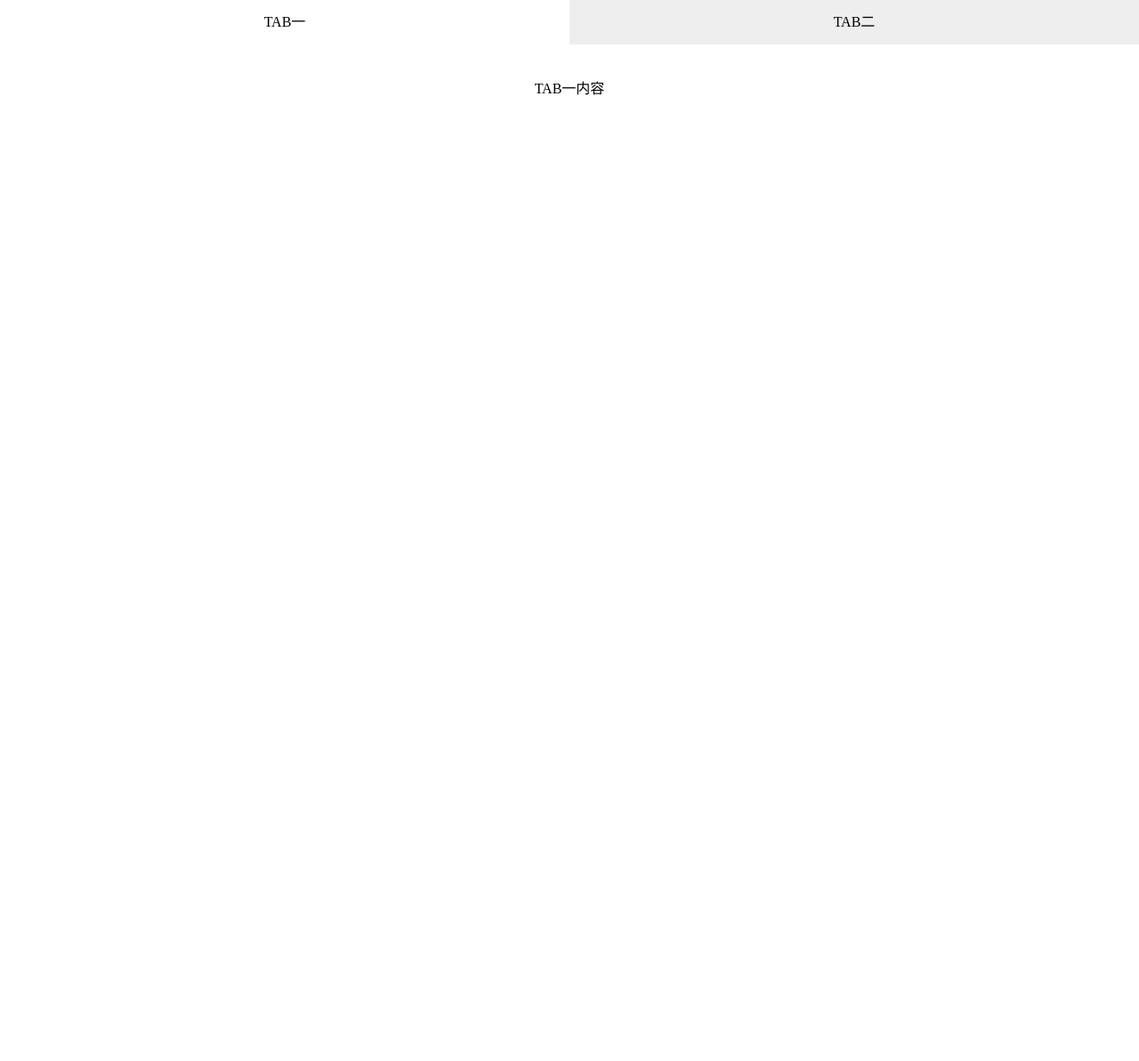
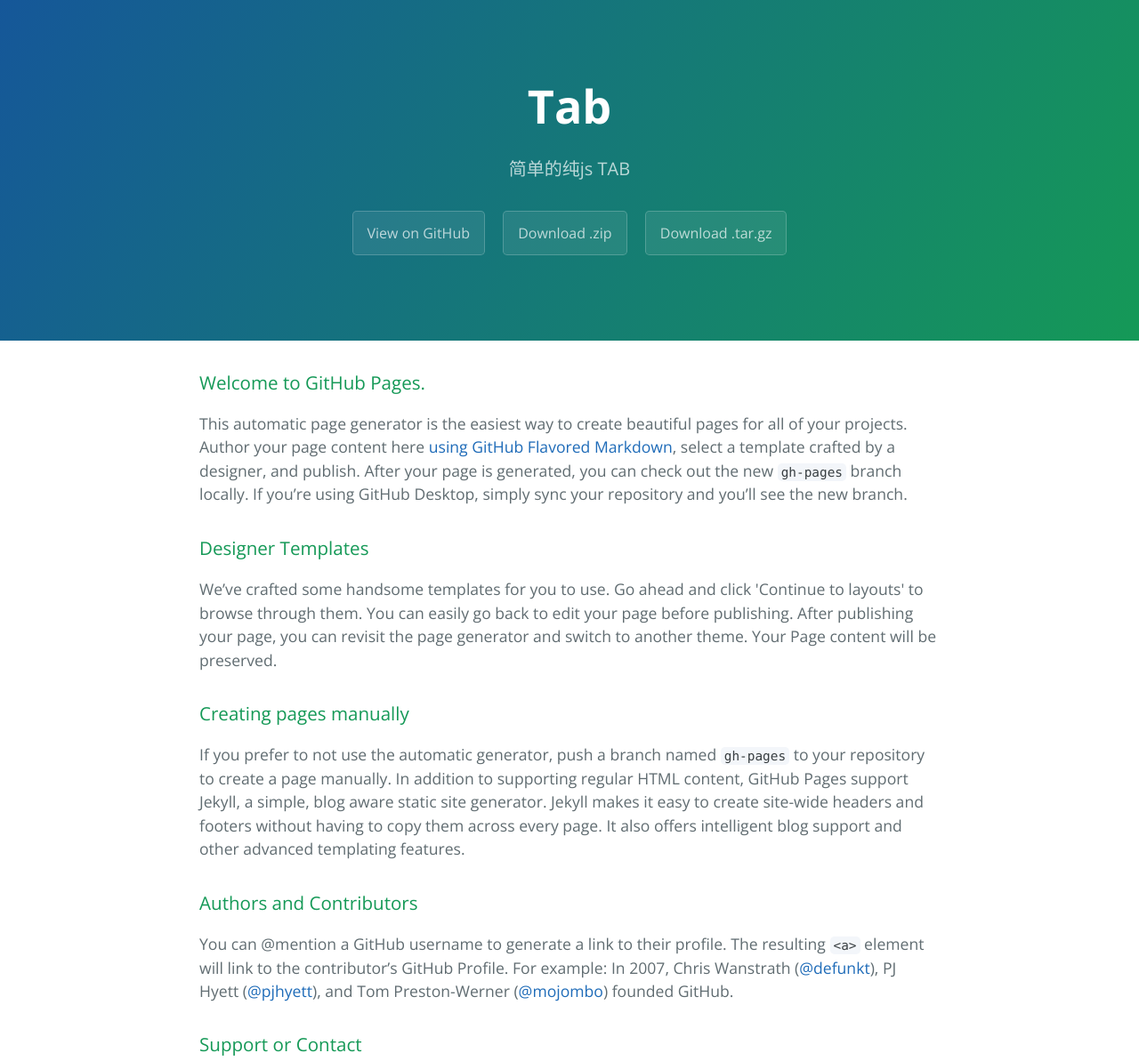
Before and after one commit to TjlGithub/tab, a plain HTML site: page index.html in a window 1280 px wide. Shown: the top 1193 px of the page at 89% size. Before the commit the page ends 800 px from the top, so only its background shows below. Drawn offline with nearby package versions, Linux system fonts and the light colour scheme.

Commit message:
Create gh-pages branch via GitHub

```diff
--- a/index.html
+++ b/index.html
@@ -1,70 +1,57 @@
 <!DOCTYPE html>
+<html lang="en-us">
+  <head>
+    <meta charset="UTF-8">
+    <title>Tab by TjlGithub</title>
+    <meta name="viewport" content="width=device-width, initial-scale=1">
+    <link rel="stylesheet" type="text/css" href="stylesheets/normalize.css" media="screen">
+    <link href='https://fonts.googleapis.com/css?family=Open+Sans:400,700' rel='stylesheet' type='text/css'>
+    <link rel="stylesheet" type="text/css" href="stylesheets/stylesheet.css" media="screen">
+    <link rel="stylesheet" type="text/css" href="stylesheets/github-light.css" media="screen">
+  </head>
+  <body>
+    <section class="page-header">
+      <h1 class="project-name">Tab</h1>
+      <h2 class="project-tagline">简单的纯js TAB</h2>
+      <a href="https://github.com/TjlGithub/tab" class="btn">View on GitHub</a>
+      <a href="https://github.com/TjlGithub/tab/zipball/master" class="btn">Download .zip</a>
+      <a href="https://github.com/TjlGithub/tab/tarball/master" class="btn">Download .tar.gz</a>
+    </section>
 
-<html lang="en" xmlns="http://www.w3.org/1999/xhtml">
-<head>
-    <meta charset="utf-8" />
-    <title></title>
-    <style>
-        * {
-            margin: 0;
-            padding: 0;
-        }
+    <section class="main-content">
+      <h3>
+<a id="welcome-to-github-pages" class="anchor" href="#welcome-to-github-pages" aria-hidden="true"><span aria-hidden="true" class="octicon octicon-link"></span></a>Welcome to GitHub Pages.</h3>
 
-        .tab ul {
-            width: 100%;
-            height: 50px;
-            line-height: 50px;
-            text-align: center;
-        }
+<p>This automatic page generator is the easiest way to create beautiful pages for all of your projects. Author your page content here <a href="https://guides.github.com/features/mastering-markdown/">using GitHub Flavored Markdown</a>, select a template crafted by a designer, and publish. After your page is generated, you can check out the new <code>gh-pages</code> branch locally. If you’re using GitHub Desktop, simply sync your repository and you’ll see the new branch.</p>
 
-            .tab ul li {
-                float: left;
-                list-style: none;
-                width: 50%;
-                background: #eee;
-                cursor: pointer;
-            }
+<h3>
+<a id="designer-templates" class="anchor" href="#designer-templates" aria-hidden="true"><span aria-hidden="true" class="octicon octicon-link"></span></a>Designer Templates</h3>
 
-                .tab ul li.on {
-                    background: #fff;
-                }
+<p>We’ve crafted some handsome templates for you to use. Go ahead and click 'Continue to layouts' to browse through them. You can easily go back to edit your page before publishing. After publishing your page, you can revisit the page generator and switch to another theme. Your Page content will be preserved.</p>
 
-        .tabList {
-            text-align: center;
-            line-height: 100px;
-        }
-    </style>
-    <script type="text/javascript">
-        function setTab(name, m, n) {
-            for (var i = 1; i <= n; i++) {
-                var menu = document.getElementById(name + i);
-                var showDiv = document.getElementById("cont_" + name + "_" + i);
-                menu.className = i == m ? "on" : "";
-                showDiv.style.display = i == m ? "block" : "none";
-            }
-        }
-    </script>
-</head>
-<body>
-    <div>
-        <div class="tab">
-            <ul>
-                <li id="tow1" class="on" onclick='setTab("tow",1,2)'>
-                    <div>TAB一</div>
-                </li>
-                <li id="tow2" onclick='setTab("tow",2,2)'>
-                    <div>TAB二</div>
-                </li>
-            </ul>
-        </div>
-    </div>
-    <div class="tabList">
-        <div id="cont_tow_1" >
-            TAB一内容
-        </div>
-        <div id="cont_tow_2" style="display:none;">
-            TAB二内容
-        </div>
-    </div>
-</body>
+<h3>
+<a id="creating-pages-manually" class="anchor" href="#creating-pages-manually" aria-hidden="true"><span aria-hidden="true" class="octicon octicon-link"></span></a>Creating pages manually</h3>
+
+<p>If you prefer to not use the automatic generator, push a branch named <code>gh-pages</code> to your repository to create a page manually. In addition to supporting regular HTML content, GitHub Pages support Jekyll, a simple, blog aware static site generator. Jekyll makes it easy to create site-wide headers and footers without having to copy them across every page. It also offers intelligent blog support and other advanced templating features.</p>
+
+<h3>
+<a id="authors-and-contributors" class="anchor" href="#authors-and-contributors" aria-hidden="true"><span aria-hidden="true" class="octicon octicon-link"></span></a>Authors and Contributors</h3>
+
+<p>You can @mention a GitHub username to generate a link to their profile. The resulting <code>&lt;a&gt;</code> element will link to the contributor’s GitHub Profile. For example: In 2007, Chris Wanstrath (<a href="https://github.com/defunkt" class="user-mention">@defunkt</a>), PJ Hyett (<a href="https://github.com/pjhyett" class="user-mention">@pjhyett</a>), and Tom Preston-Werner (<a href="https://github.com/mojombo" class="user-mention">@mojombo</a>) founded GitHub.</p>
+
+<h3>
+<a id="support-or-contact" class="anchor" href="#support-or-contact" aria-hidden="true"><span aria-hidden="true" class="octicon octicon-link"></span></a>Support or Contact</h3>
+
+<p>Having trouble with Pages? Check out our <a href="https://help.github.com/pages">documentation</a> or <a href="https://github.com/contact">contact support</a> and we’ll help you sort it out.</p>
+
+      <footer class="site-footer">
+        <span class="site-footer-owner"><a href="https://github.com/TjlGithub/tab">Tab</a> is maintained by <a href="https://github.com/TjlGithub">TjlGithub</a>.</span>
+
+        <span class="site-footer-credits">This page was generated by <a href="https://pages.github.com">GitHub Pages</a> using the <a href="https://github.com/jasonlong/cayman-theme">Cayman theme</a> by <a href="https://twitter.com/jasonlong">Jason Long</a>.</span>
+      </footer>
+
+    </section>
+
+
+  </body>
 </html>
```
